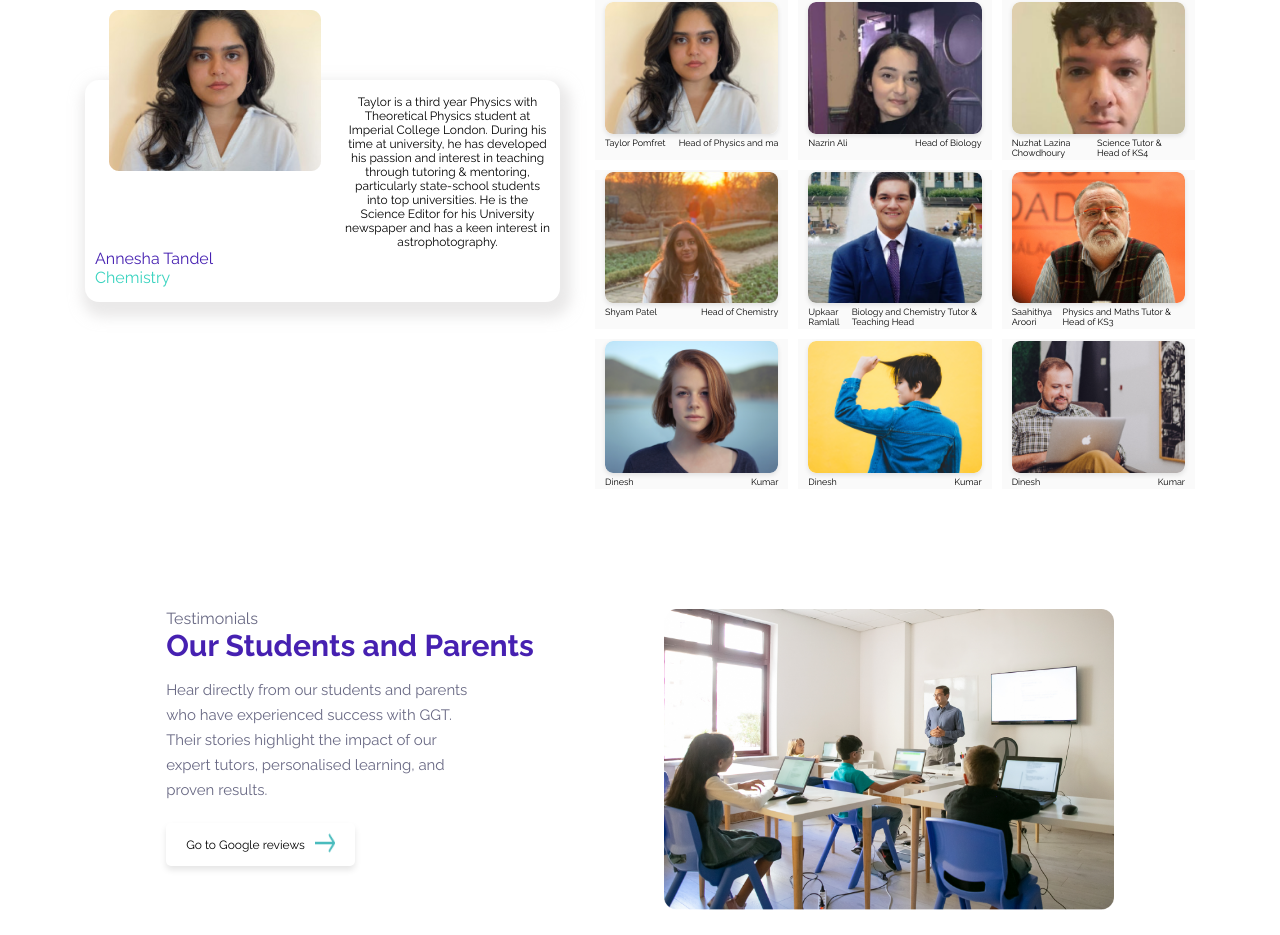
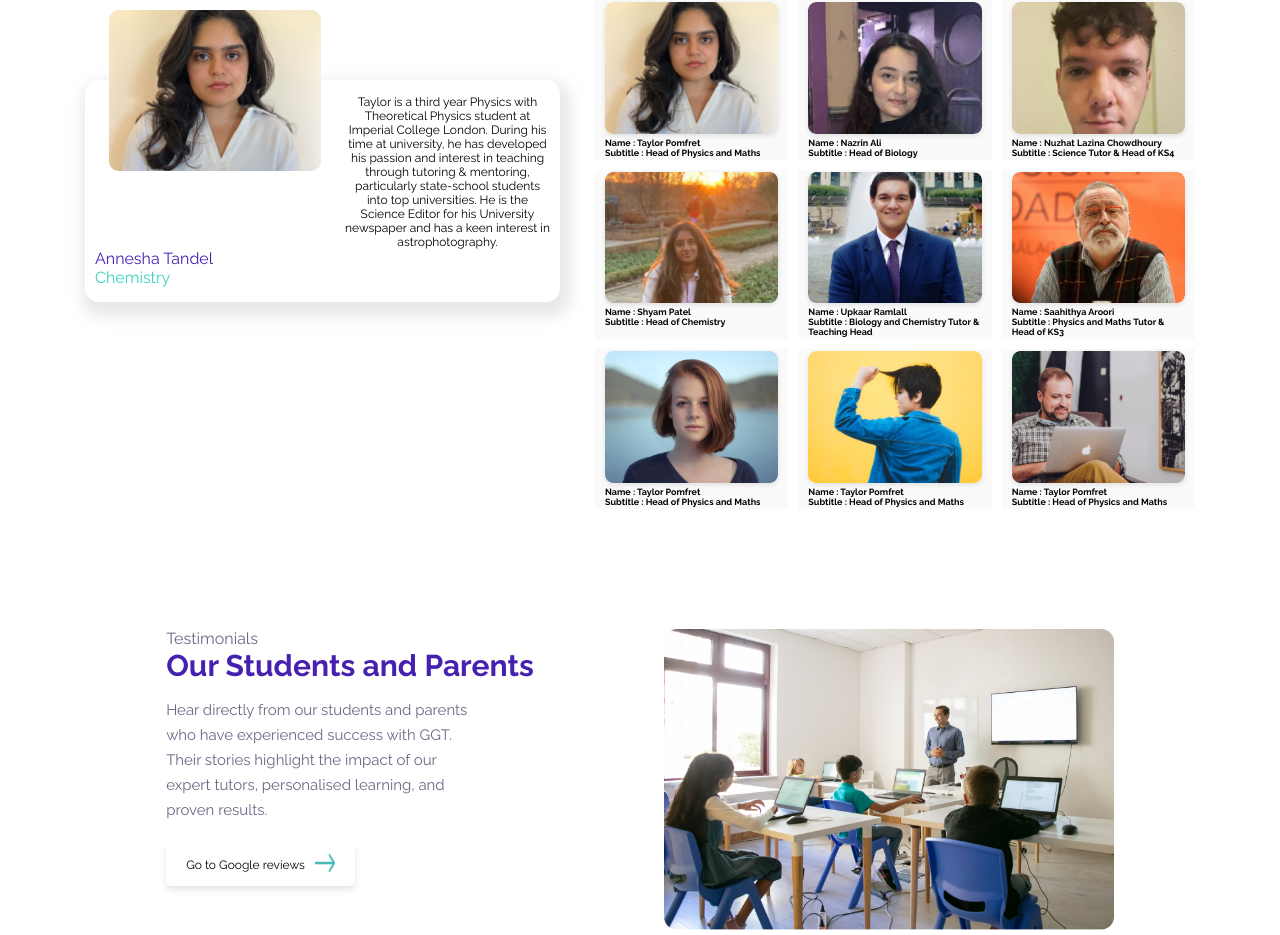
Before and after one commit to pgdkumar/landing-page-website-React-js, a React (Create React App) app in the folder landing-page-website/: page / in a window 1280 px wide. Shown: the part 2116-3051 px from the top of the page. Built offline with nearby package versions, Linux system fonts and the light colour scheme.

Commit message:
content change

```diff
--- a/landing-page-website/src/App.css
+++ b/landing-page-website/src/App.css
@@ -396,8 +396,8 @@ header .btn-group {
   border-radius: 15px
 }
 .passport-img-content {
-  display: flex;
-  justify-content: space-between;
+  /* display: flex; */
+  /* justify-content: space-between; */
   font-size: 9px;
 }
 .passport-content {
--- a/landing-page-website/src/Components/Home.js
+++ b/landing-page-website/src/Components/Home.js
@@ -304,64 +304,64 @@ function Home() {
                             <div className="grid-item">
                                 <img src={Michael} alt="Project 1" />
                                 <div className="passport-img-content">
-                                    <p>Taylor Pomfret</p>
-                                    <p>Head of Physics and ma</p>
+                                    <h4>Name  : Taylor Pomfret </h4>
+                                    <h4>Subtitle  : Head of Physics and Maths</h4>
                                 </div>
                             </div>
                             <div className="grid-item">
                                 <img src={img2} alt="Project 1" />
                                 <div className="passport-img-content">
-                                    <p>Nazrin Ali</p>
-                                    <p>Head of Biology</p>
+                                    <h4>Name  : Nazrin Ali </h4>
+                                    <h4>Subtitle  : Head of Biology</h4>
                                 </div>
                             </div>
                             <div className="grid-item">
                                 <img src={img3} alt="Project 1" />
                                 <div className="passport-img-content">
-                                    <p>Nuzhat Lazina Chowdhoury</p>
-                                    <p>Science Tutor & Head of KS4</p>
+                                    <h4>Name  : Nuzhat Lazina Chowdhoury  </h4>
+                                    <h4>Subtitle  : Science Tutor & Head of KS4 </h4>
                                 </div>
                             </div>
                             <div className="grid-item">
                                 <img src={img4} alt="Project 1" />
                                 <div className="passport-img-content">
-                                    <p>Shyam Patel</p>
-                                    <p>Head of Chemistry</p>
+                                    <h4>Name  : Shyam Patel </h4>
+                                    <h4>Subtitle  : Head of Chemistry </h4>
                                 </div>
                             </div>
                             <div className="grid-item">
                                 <img src={img5} alt="Project 1" />
                                 <div className="passport-img-content">
-                                    <p>Upkaar Ramlall</p>
-                                    <p>Biology and Chemistry Tutor & Teaching Head</p>
+                                    <h4>Name  : Upkaar Ramlall </h4>
+                                    <h4>Subtitle  : Biology and Chemistry Tutor & Teaching Head </h4>
                                 </div>
                             </div>
                             <div className="grid-item">
                                 <img src={img6} alt="Project 1" />
                                 <div className="passport-img-content">
-                                    <p>Saahithya Aroori</p>
-                                    <p>Physics and Maths Tutor & Head of KS3</p>
+                                    <h4>Name  : Saahithya Aroori </h4>
+                                    <h4>Subtitle  : Physics and Maths Tutor & Head of KS3 </h4>
                                 </div>
                             </div>
                             <div className="grid-item">
                                 <img src={img7} alt="Project 1" />
                                 <div className="passport-img-content">
-                                    <p>Dinesh</p>
-                                    <p>Kumar</p>
+                                    <h4>Name  : Taylor Pomfret </h4>
+                                    <h4>Subtitle  : Head of Physics and Maths</h4>
                                 </div>
                             </div>
                             <div className="grid-item">
                                 <img src={img8} alt="Project 1" />
                                 <div className="passport-img-content">
-                                    <p>Dinesh</p>
-                                    <p>Kumar</p>
+                                    <h4>Name  : Taylor Pomfret </h4>
+                                    <h4>Subtitle  : Head of Physics and Maths</h4>
                                 </div>
                             </div>
                             <div className="grid-item">
                                 <img src={img9} alt="Project" />
                                 <div className="passport-img-content">
-                                    <p>Dinesh</p>
-                                    <p>Kumar</p>
+                                    <h4>Name  : Taylor Pomfret </h4>
+                                    <h4>Subtitle  : Head of Physics and Maths</h4>
                                 </div>
                             </div>
                         </div>
```
